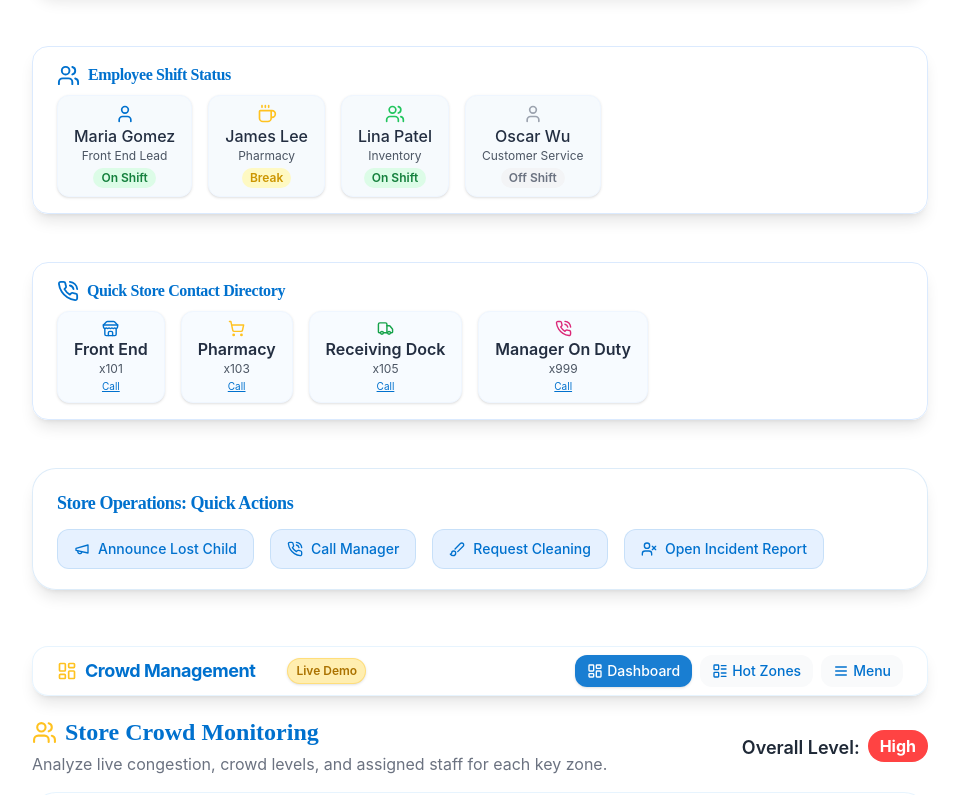
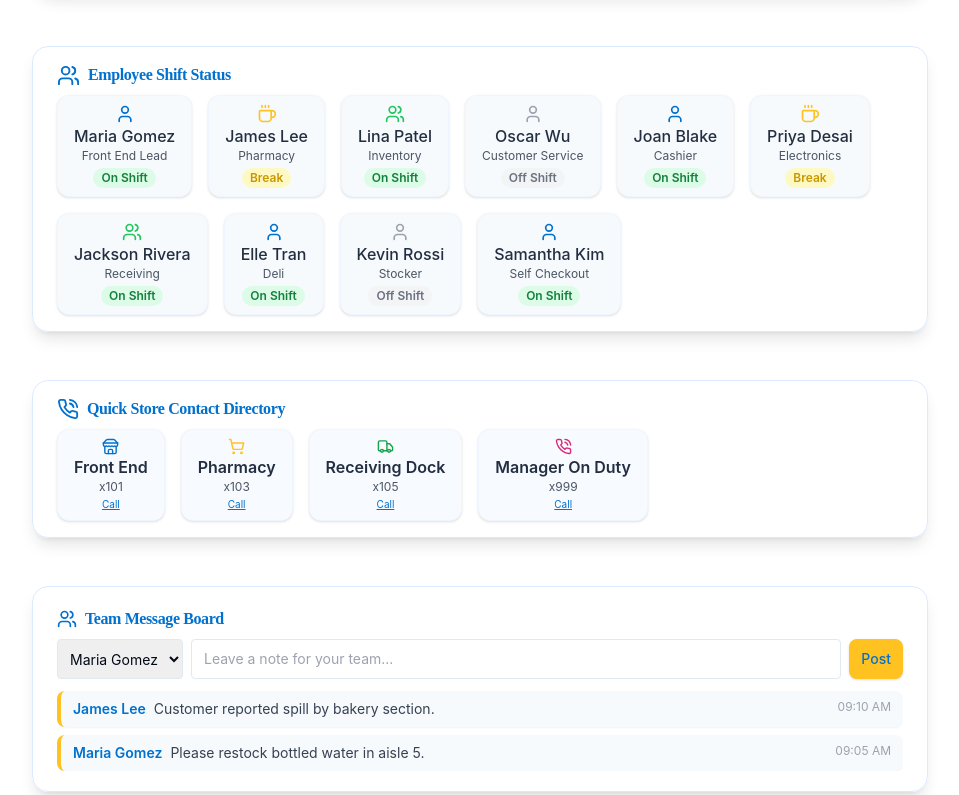
Before and after one commit to itsbhavik1/walmart-video-vigil, a React (Vite) app: page / in a window 1280 px wide. Shown: the part 1360-2155 px from the top of the page, without its empty margins (160-1119 px from the left). Built offline with nearby package versions, Linux system fonts and the light colour scheme.

Commit message:
Add more features and dummy members
Added more features and dummy members to the application.

```diff
--- a/src/components/EmployeeShiftWidget.tsx
+++ b/src/components/EmployeeShiftWidget.tsx
@@ -3,6 +3,7 @@ import React from "react";
 import { Card, CardContent, CardTitle } from "@/components/ui/card";
 import { User, Users, Coffee } from "lucide-react";
 
+// Added more members for realism!
 const EMPLOYEES = [
   {
     name: "Maria Gomez",
@@ -27,6 +28,42 @@ const EMPLOYEES = [
     role: "Customer Service",
     status: "Off Shift",
     icon: <User size={20} className="text-gray-400" />,
+  },
+  {
+    name: "Joan Blake",
+    role: "Cashier",
+    status: "On Shift",
+    icon: <User size={20} className="text-[#0071ce]" />,
+  },
+  {
+    name: "Priya Desai",
+    role: "Electronics",
+    status: "Break",
+    icon: <Coffee size={20} className="text-[#ffc220]" />,
+  },
+  {
+    name: "Jackson Rivera",
+    role: "Receiving",
+    status: "On Shift",
+    icon: <Users size={20} className="text-green-500" />,
+  },
+  {
+    name: "Elle Tran",
+    role: "Deli",
+    status: "On Shift",
+    icon: <User size={20} className="text-[#0071ce]" />,
+  },
+  {
+    name: "Kevin Rossi",
+    role: "Stocker",
+    status: "Off Shift",
+    icon: <User size={20} className="text-gray-400" />,
+  },
+  {
+    name: "Samantha Kim",
+    role: "Self Checkout",
+    status: "On Shift",
+    icon: <User size={20} className="text-[#0071ce]" />,
   },
 ];
 
--- /dev/null
+++ b/src/components/TeamMessageBoard.tsx
@@ -0,0 +1,115 @@
+
+import React, { useState } from "react";
+import { Card, CardContent, CardTitle } from "@/components/ui/card";
+import { Button } from "@/components/ui/button";
+import { Users } from "lucide-react";
+
+type Note = {
+  id: number;
+  author: string;
+  message: string;
+  time: string;
+};
+
+const DUMMY_NAMES = [
+  "Maria Gomez",
+  "James Lee",
+  "Lina Patel",
+  "Oscar Wu",
+  "Priya Desai",
+  "Elle Tran",
+];
+
+function getFormattedTime() {
+  const d = new Date();
+  return d.toLocaleTimeString([], { hour: '2-digit', minute: '2-digit' });
+}
+
+const TeamMessageBoard: React.FC = () => {
+  const [notes, setNotes] = useState<Note[]>([
+    {
+      id: 1,
+      author: "Maria Gomez",
+      message: "Please restock bottled water in aisle 5.",
+      time: "09:05 AM"
+    },
+    {
+      id: 2,
+      author: "James Lee",
+      message: "Customer reported spill by bakery section.",
+      time: "09:10 AM"
+    },
+  ]);
+  const [msg, setMsg] = useState("");
+  const [author, setAuthor] = useState(DUMMY_NAMES[0]);
+
+  function handleSend(e: React.FormEvent) {
+    e.preventDefault();
+    if (!msg.trim()) return;
+    setNotes([
+      ...notes,
+      {
+        id: Date.now(),
+        author,
+        message: msg.trim(),
+        time: getFormattedTime()
+      }
+    ]);
+    setMsg("");
+  }
+
+  return (
+    <section className="w-full max-w-4xl mx-auto mb-4 animate-fade-in">
+      <Card className="bg-white/90 rounded-2xl border-blue-100 shadow-lg border">
+        <CardContent className="py-5">
+          <div className="flex items-center gap-2 mb-2">
+            <Users size={20} className="text-[#0071ce]" />
+            <CardTitle className="text-base font-bold text-[#0071ce] font-playfair">
+              Team Message Board
+            </CardTitle>
+          </div>
+          <form
+            className="flex flex-col md:flex-row gap-2 items-stretch mb-3"
+            onSubmit={handleSend}
+          >
+            <select
+              value={author}
+              onChange={e => setAuthor(e.target.value)}
+              className="border rounded px-2 py-1 text-sm outline-[#0071ce]/60"
+            >
+              {DUMMY_NAMES.map(name =>
+                <option key={name} value={name}>{name}</option>
+              )}
+            </select>
+            <input
+              type="text"
+              value={msg}
+              onChange={e => setMsg(e.target.value)}
+              placeholder="Leave a note for your team..."
+              className="flex-1 border px-3 py-1 rounded text-sm outline-[#0071ce]/60"
+              maxLength={120}
+              required
+            />
+            <Button type="submit" className="bg-[#ffc220] text-[#0071ce] px-3 py-1 rounded-lg shadow">
+              Post
+            </Button>
+          </form>
+          <ul className="flex flex-col gap-2 max-h-40 overflow-y-auto text-sm">
+            {notes.slice().reverse().map(n => (
+              <li
+                key={n.id}
+                className="flex items-start gap-2 bg-[#f6fafd] border-l-4 border-[#ffc220] shadow-sm rounded-lg px-3 py-2"
+              >
+                <span className="font-semibold text-[#0071ce]">{n.author}</span>
+                <span className="text-gray-700">{n.message}</span>
+                <span className="ml-auto text-xs text-gray-400">{n.time}</span>
+              </li>
+            ))}
+          </ul>
+        </CardContent>
+      </Card>
+    </section>
+  );
+};
+
+export default TeamMessageBoard;
--- a/src/pages/Index.tsx
+++ b/src/pages/Index.tsx
@@ -14,6 +14,7 @@ import StoreNewsInventory from "@/components/StoreNewsInventory";
 import StoreOperationsPanel from "@/components/StoreOperationsPanel";
 import EmployeeShiftWidget from "@/components/EmployeeShiftWidget";
 import ContactDirectoryWidget from "@/components/ContactDirectoryWidget";
+import TeamMessageBoard from "@/components/TeamMessageBoard";
 
 const DUMMY_VIDEO_URL = "https://www.w3schools.com/html/mov_bbb.mp4";
 
@@ -73,6 +74,8 @@ const Index = () => {
         {/* --- New Employee Widgets --- */}
         <EmployeeShiftWidget />
         <ContactDirectoryWidget />
+        {/* --- Message Board for Team --- */}
+        <TeamMessageBoard />
         {/* --- Store Operations --- */}
         <StoreOperationsPanel />
         {/* --- New Crowd Dashboard Section below Analytics --- */}
```
